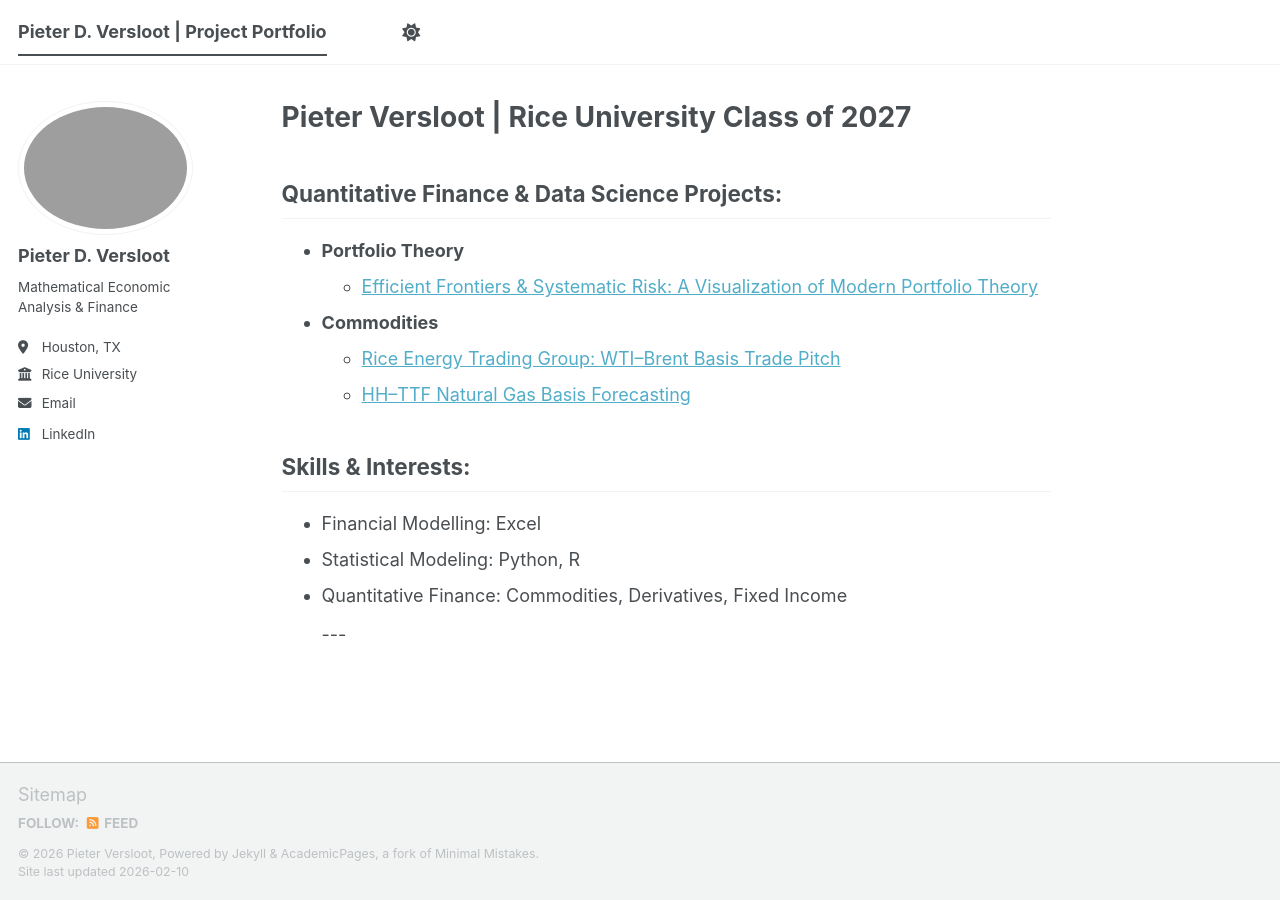
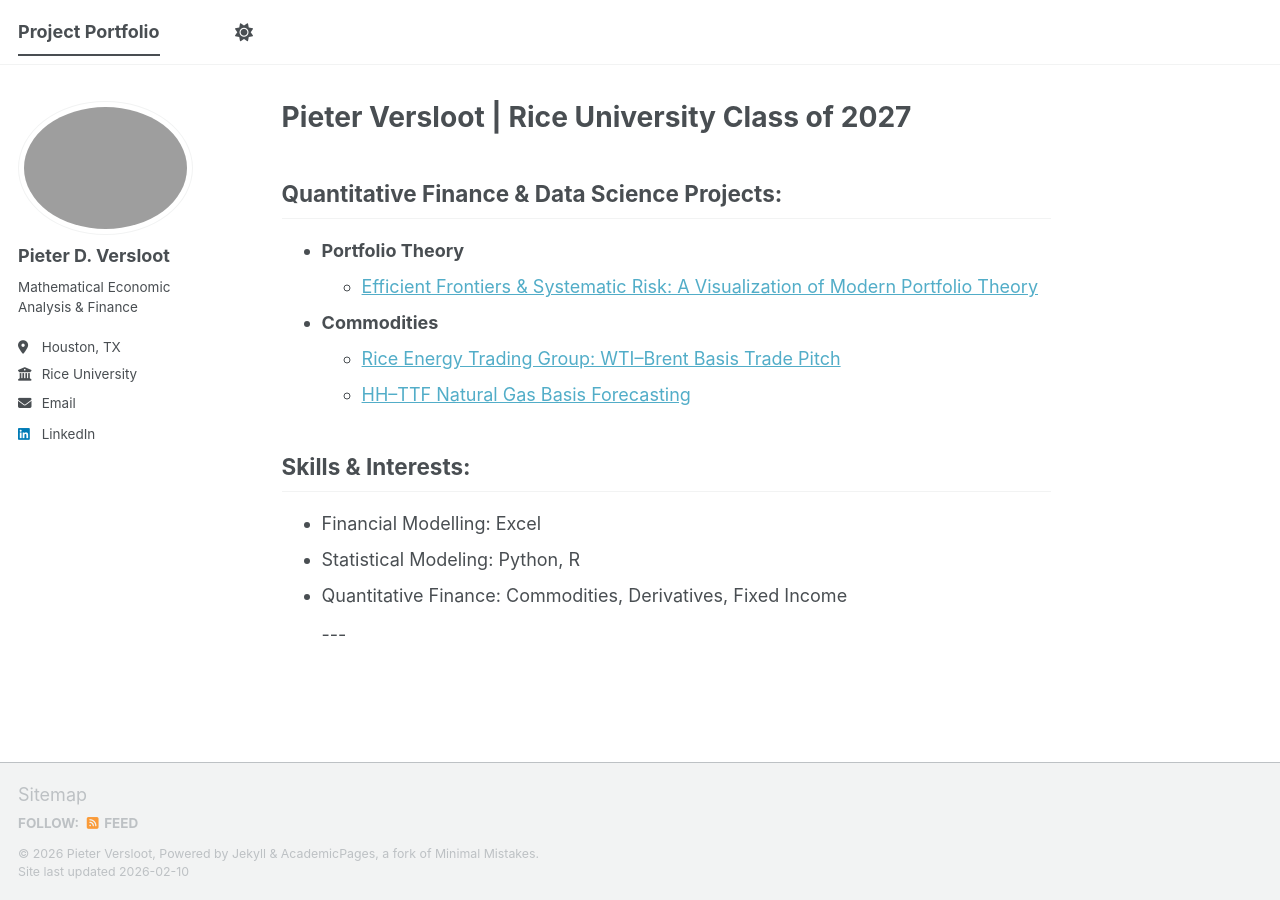
Before and after one commit to pieter-portfolio/pieter-portfolio.github.io, a Jekyll site: the page built from index.md, in a window 1280 px wide. Built offline with Jekyll 4.4.1, drawn with Linux system fonts in a browser that asks for light colours; a script bundle is joined from its source files by our own code; library files that are not in the unit come from our copies.

Commit message:
Update _config.yml

```diff
--- a/_config.yml
+++ b/_config.yml
@@ -9,7 +9,7 @@
 # Basic Site Settings
 locale                   : "en-US"
 site_theme               : "default" # The available themes options are "default", "air", "sunrise", "mint", "dirt" and "contrast"
-title                    : "Pieter D. Versloot | Project Portfolio"
+title                    : "Project Portfolio"
 title_separator          : " | "
 name                     : &name "Pieter Versloot"
 description              : &description "Pieter Versloot's Project Portfolio"   # Update this with a general description of your site, this is the default if not overridden by a page
```
